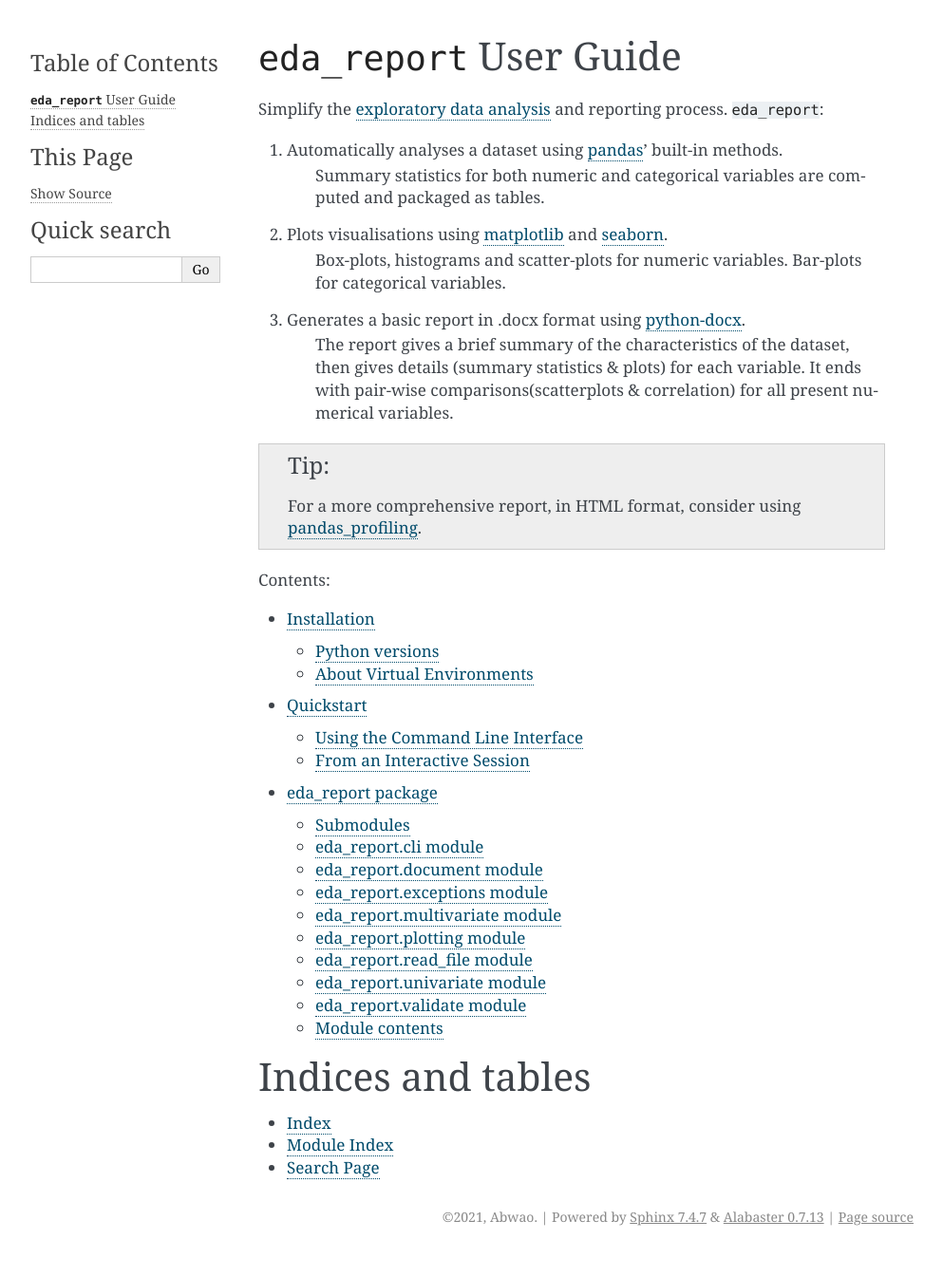
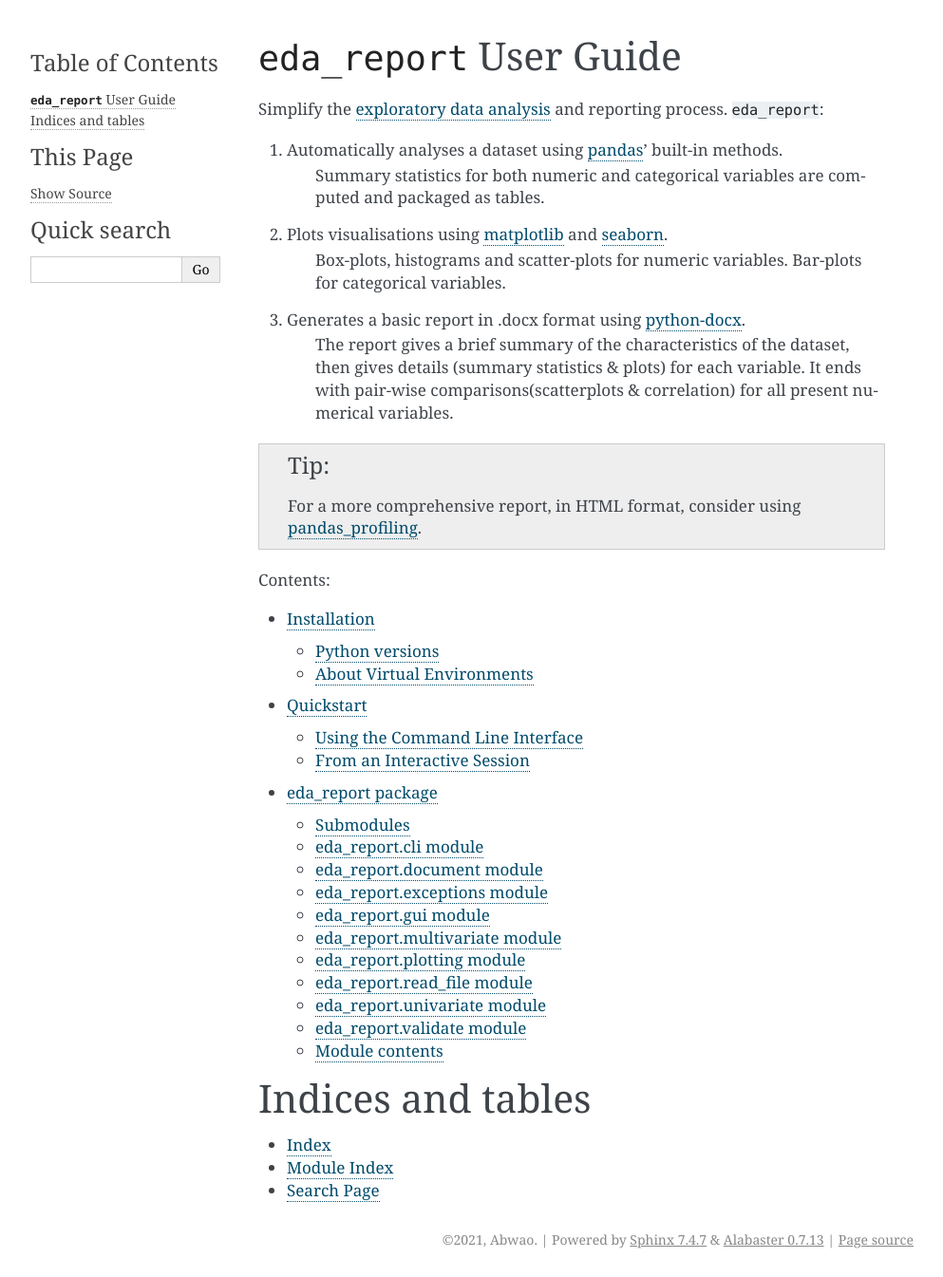
Before and after one commit to Tim-Abwao/eda-report, a Sphinx documentation site: the page built from docs/source/index.rst, in a window 1280 px wide. Shown: the whole page at 95% size, without its empty margins (148-1141 px from the left). Built offline with Sphinx 7.4.7, drawn with Linux system fonts in a browser that asks for light colours; before the commit the page ends 1321 px from its top, so only the background shows below that.

Commit message:
Add gui to docs

```diff
--- a/docs/source/eda_report.rst
+++ b/docs/source/eda_report.rst
@@ -29,6 +29,14 @@ eda\_report.exceptions module
    :undoc-members:
    :show-inheritance:
    :special-members: __init__
+
+eda\_report.gui module
+-----------------------------
+
+.. automodule:: eda_report.gui
+   :members:
+   :undoc-members:
+   :show-inheritance:
 
 eda\_report.multivariate module
 -------------------------------
```
